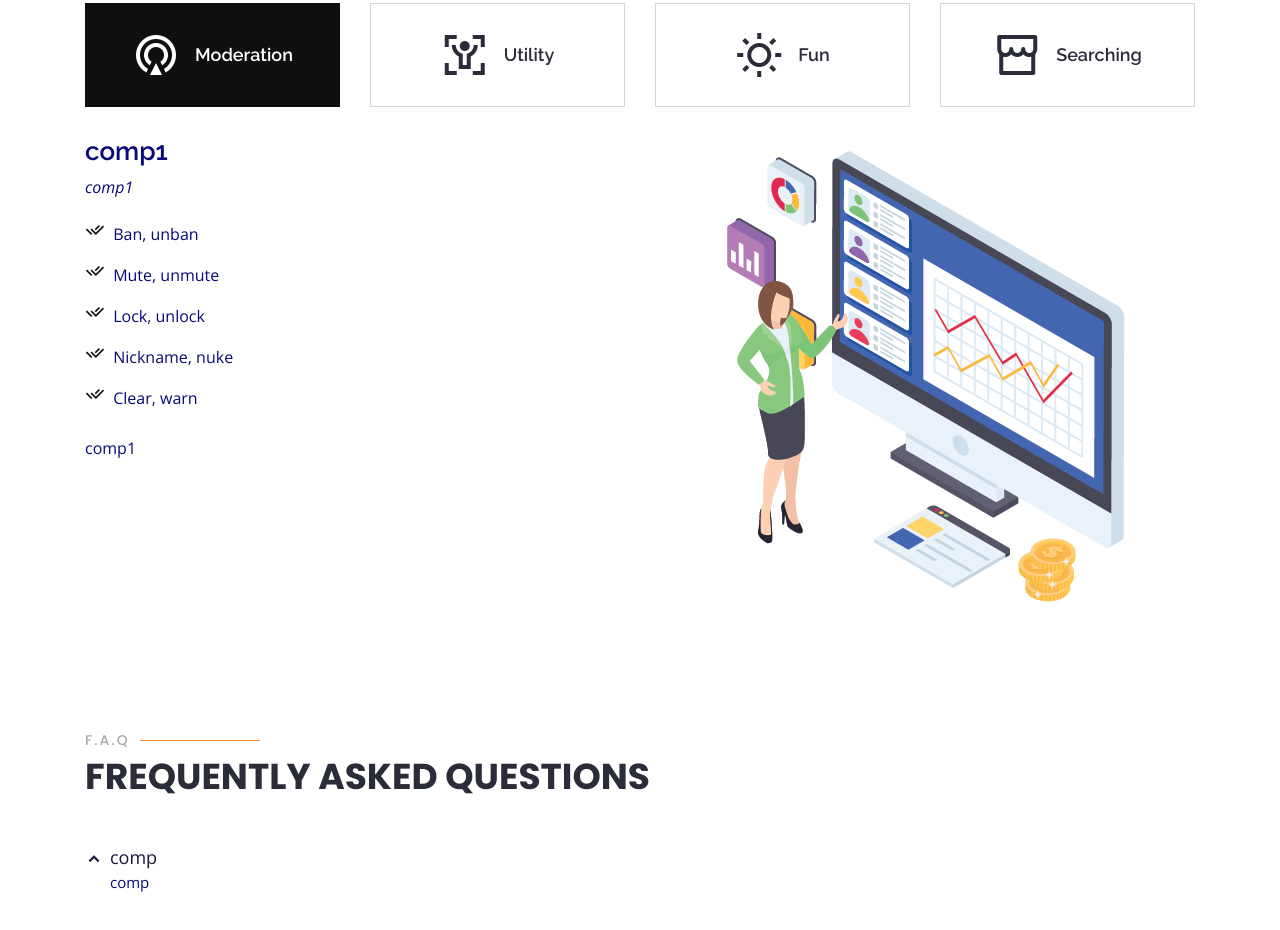
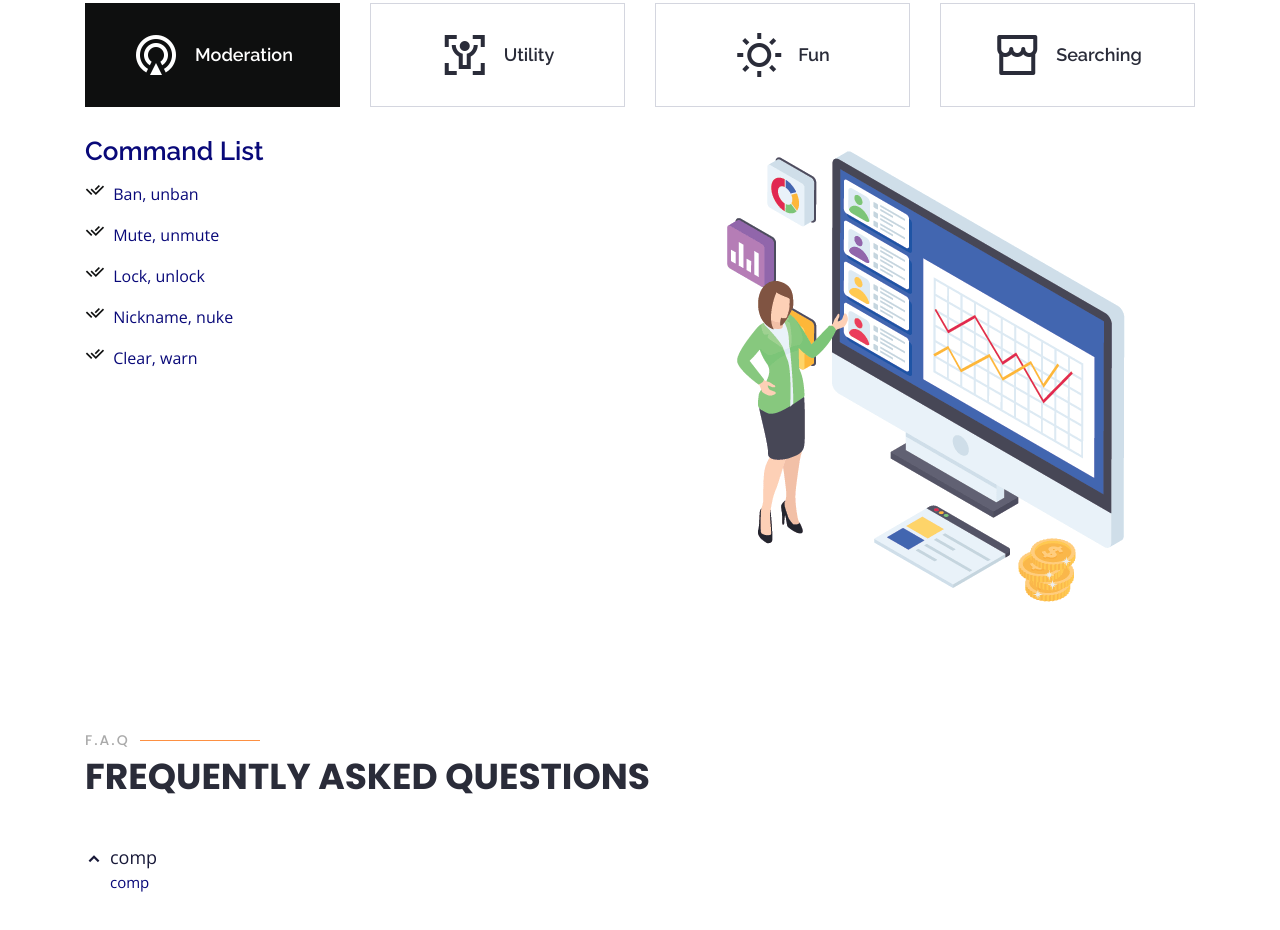
Before and after one commit to someone-6969/someone-6969.github.io, a plain HTML site: page index.html in a window 1280 px wide. Shown: the part 1097-2027 px from the top of the page. Drawn offline with nearby package versions, Linux system fonts and the light colour scheme; animation ran at ten frames a second.

Commit message:
Update index.html

```diff
--- a/index.html
+++ b/index.html
@@ -165,10 +165,7 @@
           <div class="tab-pane active show" id="tab-1">
             <div class="row">
               <div class="col-lg-6 order-2 order-lg-1 mt-3 mt-lg-0">
-                <h3>comp1</h3>
-                <p class="font-italic">
-                  comp1
-                </p>
+                <h3>Command List</h3>
                 <ul>
                   <li><i class="ri-check-double-line"></i> Ban, unban</li>
                   <li><i class="ri-check-double-line"></i> Mute, unmute</li>
@@ -176,9 +173,6 @@
                   <li><i class="ri-check-double-line"></i> Nickname, nuke</li>
                   <li><i class="ri-check-double-line"></i> Clear, warn</li>
                 </ul>
-                <p>
-                  comp1
-                </p>
               </div>
               <div class="col-lg-6 order-1 order-lg-2 text-center">
                 <img src="assets/img/features-1.png" alt="" class="img-fluid">
```
